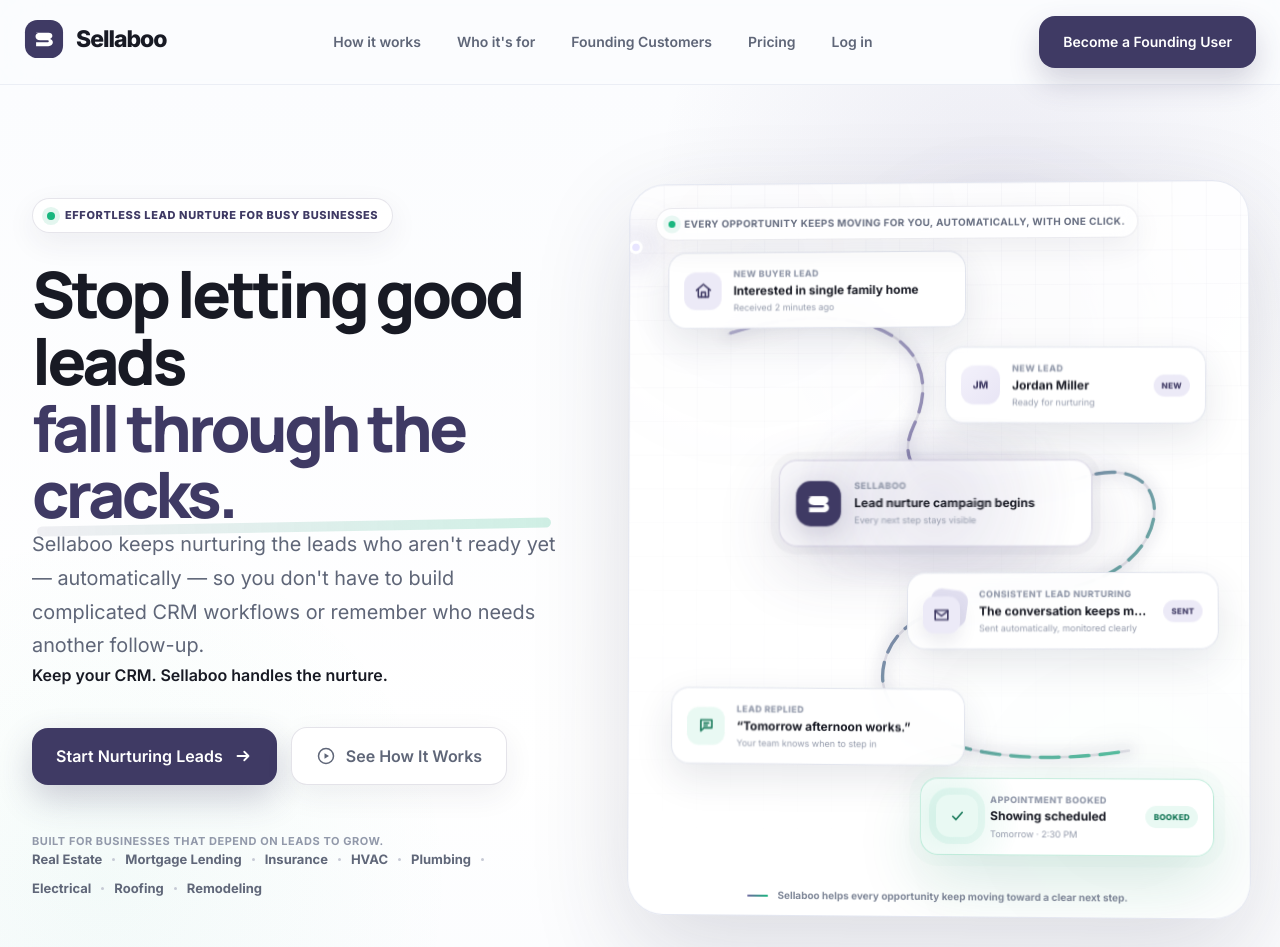
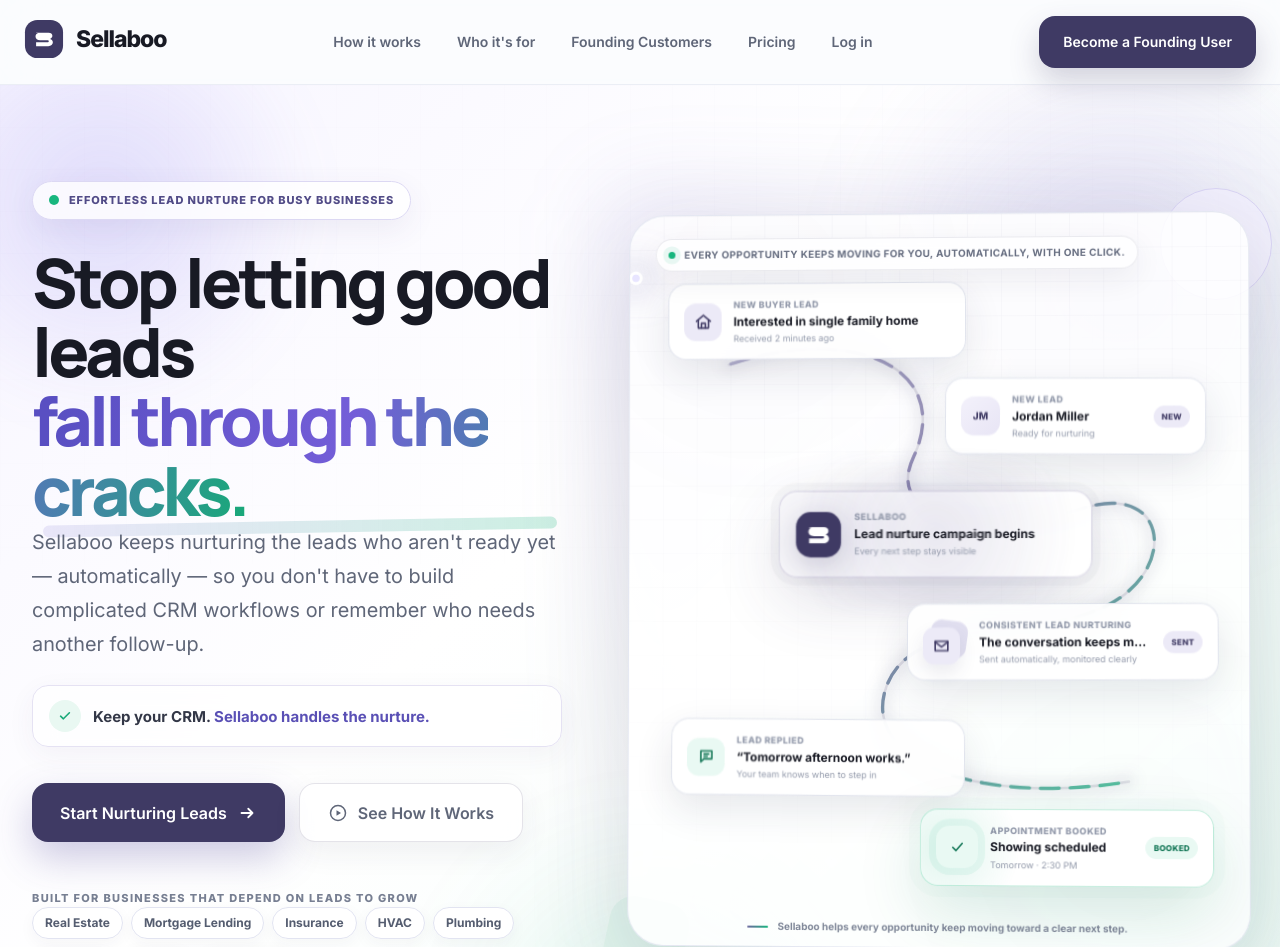
Before and after one commit to Sellaboo-dev/sellaboo-marketing, a Next.js app: page / in a window 1280 px wide. Shown: the top 947 px of the page. Built offline with nearby package versions, Linux system fonts and the light colour scheme.

Commit message:
Refresh homepage hero visual design

```diff
--- a/components/hero/HeroSection.tsx
+++ b/components/hero/HeroSection.tsx
@@ -18,28 +18,19 @@
 
 function IndustryProof() {
   return (
-    <div id="who-its-for">
-      <p className="mb-3 text-[11px] font-bold uppercase tracking-[0.05em] text-[#9299aa]">
-        Built for businesses that depend on leads to grow.
+    <div id="who-its-for" className="w-full">
+      <p className="mb-4 text-[11px] font-extrabold uppercase tracking-[0.12em] text-[#777F92]">
+        Built for businesses that depend on leads to grow
       </p>
 
-      <div className="flex flex-wrap items-center justify-center gap-2.5 lg:justify-start">
-        {industries.map((industry, index) => (
-          <div
+      <div className="flex flex-wrap items-center justify-center gap-2 lg:justify-start">
+        {industries.map((industry) => (
+          <span
             key={industry}
-            className="flex items-center gap-2.5"
+            className="rounded-full border border-[#E2E4F1] bg-white/90 px-3 py-1.5 text-[12px] font-bold text-[#555D70] shadow-[0_5px_16px_rgba(42,45,76,0.045)] backdrop-blur-sm"
           >
-            <span className="text-[13px] font-bold text-[#606779]">
-              {industry}
-            </span>
-
-            {index < industries.length - 1 ? (
-              <span
-                aria-hidden="true"
-                className="size-[3px] rounded-full bg-[#c6cad5]"
-              />
-            ) : null}
-          </div>
+            {industry}
+          </span>
         ))}
       </div>
     </div>
@@ -48,49 +39,93 @@
 
 export function HeroSection() {
   return (
-    <section className="relative isolate overflow-hidden pb-20 pt-16 sm:pt-20 lg:pb-24 lg:pt-24">
+    <section className="relative isolate overflow-hidden pb-20 pt-14 sm:pt-18 lg:pb-28 lg:pt-24">
       <div
         aria-hidden="true"
-        className="absolute inset-0 -z-20 bg-[radial-gradient(circle_at_78%_13%,rgba(93,84,145,0.1),transparent_27%),radial-gradient(circle_at_8%_86%,rgba(24,182,126,0.045),transparent_25%),linear-gradient(180deg,#fbfcfe_0%,#ffffff_73%,#fbfcfe_100%)]"
+        className="absolute inset-0 -z-30 bg-[linear-gradient(135deg,#F7F5FF_0%,#FFFFFF_43%,#F4FCF9_100%)]"
       />
 
       <div
         aria-hidden="true"
-        className="absolute right-[8%] top-20 -z-10 size-[350px] rounded-full bg-[radial-gradient(circle,rgba(98,90,151,0.13),transparent_68%)] blur-2xl"
+        className="absolute -left-28 -top-24 -z-20 h-[430px] w-[430px] rounded-full bg-[radial-gradient(circle,rgba(108,92,231,0.18)_0%,rgba(108,92,231,0.06)_48%,transparent_72%)] blur-xl"
       />
 
-      <Container className="grid items-center gap-14 lg:max-w-[1320px] lg:grid-cols-[minmax(0,0.92fr)_minmax(560px,1.08fr)] lg:gap-16">
+      <div
+        aria-hidden="true"
+        className="absolute right-[-120px] top-[-80px] -z-20 h-[560px] w-[560px] rounded-full bg-[radial-gradient(circle,rgba(104,87,197,0.2)_0%,rgba(104,87,197,0.075)_46%,transparent_72%)] blur-2xl"
+      />
+
+      <div
+        aria-hidden="true"
+        className="absolute bottom-[-180px] left-[33%] -z-20 h-[470px] w-[470px] rounded-full bg-[radial-gradient(circle,rgba(24,182,126,0.13)_0%,rgba(24,182,126,0.04)_48%,transparent_72%)] blur-2xl"
+      />
+
+      <div
+        aria-hidden="true"
+        className="absolute inset-0 -z-10 opacity-[0.32] [background-image:linear-gradient(rgba(85,75,145,0.035)_1px,transparent_1px),linear-gradient(90deg,rgba(85,75,145,0.035)_1px,transparent_1px)] [background-size:42px_42px] [mask-image:linear-gradient(to_bottom,black,transparent_78%)]"
+      />
+
+      <Container className="grid items-center gap-16 lg:max-w-[1320px] lg:grid-cols-[minmax(0,0.92fr)_minmax(560px,1.08fr)] lg:gap-16">
         <div className="relative z-10 text-center lg:text-left">
-          <div className="mb-7 inline-flex items-center gap-2.5 rounded-full border border-[rgba(63,58,100,0.13)] bg-white/80 px-3.5 py-2 text-[11px] font-extrabold uppercase tracking-[0.055em] text-[var(--color-primary)] shadow-[0_10px_30px_rgba(42,45,76,0.07)]">
-            <span className="size-2 rounded-full bg-[var(--color-success)] shadow-[0_0_0_5px_rgba(24,182,126,0.12)]" />
+          <div className="mb-7 inline-flex items-center gap-2.5 rounded-full border border-[#DCD8F3] bg-white/80 px-4 py-2.5 text-[11px] font-extrabold uppercase tracking-[0.08em] text-[#514B87] shadow-[0_10px_30px_rgba(71,61,124,0.08)] backdrop-blur-xl">
+            <span className="relative flex size-2.5">
+              <span className="absolute inline-flex size-full animate-ping rounded-full bg-[#18B67E] opacity-20" />
+              <span className="relative inline-flex size-2.5 rounded-full bg-[#18B67E]" />
+            </span>
+
             Effortless lead nurture for busy businesses
           </div>
 
-          <h1 className="mx-auto max-w-[710px] font-[var(--font-heading)] text-[clamp(44px,5.8vw,64px)] font-extrabold leading-[1.045] tracking-[-0.055em] text-[var(--color-heading)] lg:mx-0">
+          <h1 className="mx-auto max-w-[720px] font-[var(--font-heading)] text-[clamp(46px,5.8vw,68px)] font-extrabold leading-[1.02] tracking-[-0.058em] text-[#181A24] lg:mx-0">
             Stop letting good leads{" "}
-            <span className="relative inline-block text-[var(--color-primary)]">
-              fall through the cracks.
+            <span className="relative inline-block">
+              <span className="bg-[linear-gradient(100deg,#594FC2_4%,#745ED8_48%,#18A978_100%)] bg-clip-text text-transparent">
+                fall through the cracks.
+              </span>
+
               <span
                 aria-hidden="true"
-                className="absolute -bottom-1 left-[1%] right-[2%] -z-10 h-2.5 -rotate-1 rounded-full bg-[linear-gradient(90deg,rgba(63,58,100,0.08),rgba(24,182,126,0.2))]"
+                className="absolute -bottom-2 left-[2%] right-[1%] -z-10 h-3 -rotate-1 rounded-full bg-[linear-gradient(90deg,rgba(102,85,200,0.12),rgba(24,182,126,0.22))]"
               />
             </span>
           </h1>
 
-          <p className="mx-auto mt-7 max-w-[610px] text-[clamp(17px,1.55vw,20px)] leading-[1.7] text-[var(--color-body)] lg:mx-0">
+          <p className="mx-auto mt-7 max-w-[620px] text-[clamp(17px,1.55vw,20px)] leading-[1.72] text-[#5F6678] lg:mx-0">
             Sellaboo keeps nurturing the leads who aren't ready yet —
             automatically — so you don't have to build complicated CRM
             workflows or remember who needs another follow-up.
           </p>
 
-          <p className="mx-auto mt-5 max-w-[610px] font-semibold text-[var(--color-heading)] lg:mx-0">
-            Keep your CRM. Sellaboo handles the nurture.
-          </p>
+          <div className="mx-auto mt-6 flex max-w-[620px] items-center justify-center gap-3 rounded-2xl border border-[#E5E2F3] bg-white/65 px-4 py-3.5 shadow-[0_8px_28px_rgba(64,55,110,0.055)] backdrop-blur-md lg:mx-0 lg:justify-start">
+            <div className="flex size-8 shrink-0 items-center justify-center rounded-full bg-[#E9F8F2]">
+              <svg
+                viewBox="0 0 20 20"
+                fill="none"
+                className="size-4 text-[#18A978]"
+                aria-hidden="true"
+              >
+                <path
+                  d="M4.5 10.25 8 13.5 15.5 6"
+                  stroke="currentColor"
+                  strokeWidth="2"
+                  strokeLinecap="round"
+                  strokeLinejoin="round"
+                />
+              </svg>
+            </div>
 
-          <div className="mt-10 flex flex-col items-stretch justify-center gap-3.5 sm:flex-row sm:items-center lg:justify-start">
+            <p className="text-sm font-bold text-[#333747] sm:text-[15px]">
+              Keep your CRM.{" "}
+              <span className="text-[#5A50B5]">
+                Sellaboo handles the nurture.
+              </span>
+            </p>
+          </div>
+
+          <div className="mt-9 flex flex-col items-stretch justify-center gap-3.5 sm:flex-row sm:items-center lg:justify-start">
             <Button
               href={FOUNDING_CUSTOMER_URL}
-              className="min-h-[57px] gap-2.5 px-6 shadow-[0_14px_34px_rgba(63,58,100,0.24)] hover:shadow-[0_19px_42px_rgba(63,58,100,0.29)]"
+              className="min-h-[59px] gap-2.5 px-7 shadow-[0_16px_38px_rgba(77,65,151,0.28)] hover:shadow-[0_20px_46px_rgba(77,65,151,0.34)]"
             >
               Start Nurturing Leads
               <ArrowIcon />
@@ -99,7 +134,7 @@
             <Button
               href="/demo"
               variant="secondary"
-              className="min-h-[57px] gap-2.5 px-6 shadow-[0_10px_30px_rgba(42,45,76,0.07)]"
+              className="min-h-[59px] gap-2.5 border-[#DCD9EB] bg-white/80 px-7 shadow-[0_10px_30px_rgba(42,45,76,0.07)] backdrop-blur-sm"
             >
               <PlayIcon />
               See How It Works
@@ -111,7 +146,24 @@
           </div>
         </div>
 
-        <OpportunityPath />
+        <div className="relative">
+          <div
+            aria-hidden="true"
+            className="absolute -inset-8 -z-10 rounded-[48px] bg-[linear-gradient(135deg,rgba(102,85,200,0.11),rgba(255,255,255,0.03)_48%,rgba(24,182,126,0.11))] blur-2xl"
+          />
+
+          <div
+            aria-hidden="true"
+            className="absolute -right-6 -top-6 -z-10 size-28 rounded-full border border-[#DAD5F5] bg-[#F4F1FF]/70"
+          />
+
+          <div
+            aria-hidden="true"
+            className="absolute -bottom-8 -left-5 -z-10 size-20 rounded-[24px] bg-[#DDF6EC]/70 rotate-12"
+          />
+
+          <OpportunityPath />
+        </div>
       </Container>
     </section>
   );
```
